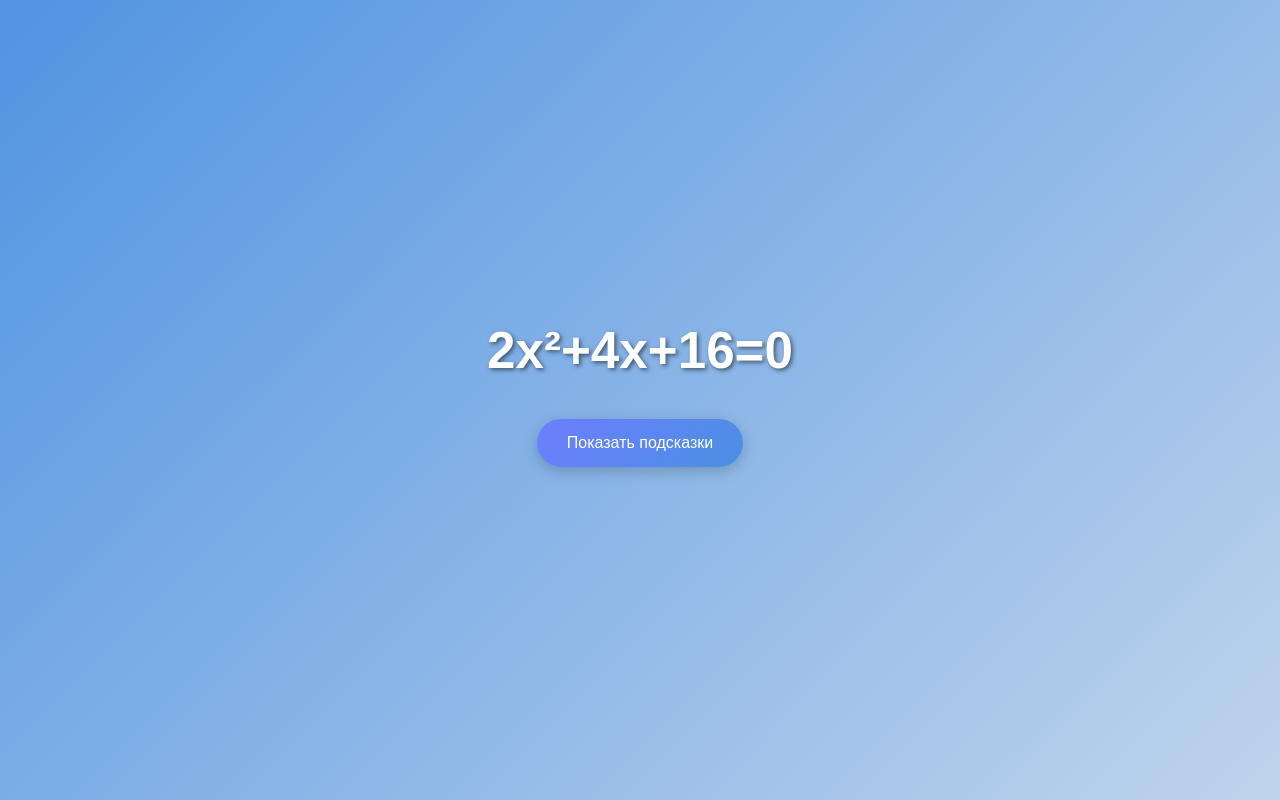
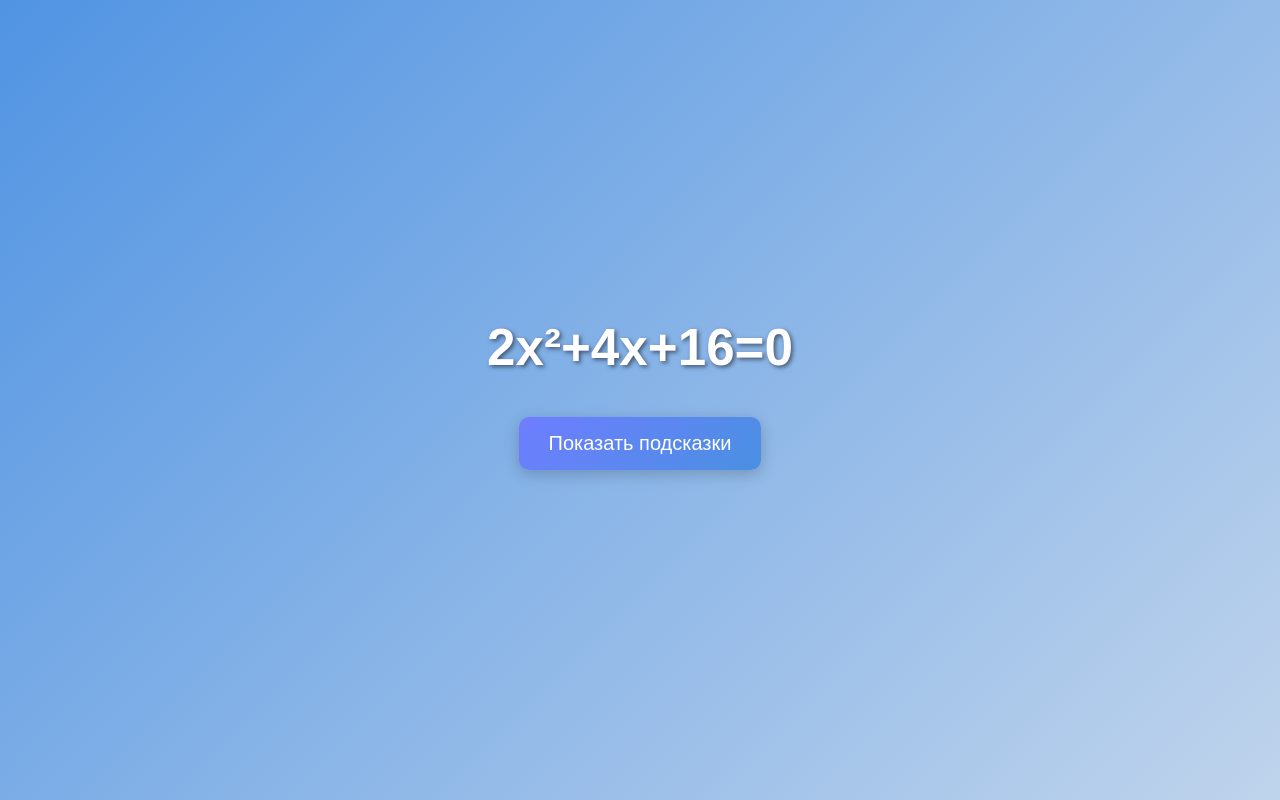
Before and after one commit to Astemir-Gurizhev/box-app, a React (Vite) app: page / in a window 1280 px wide. Built offline with nearby package versions, Linux system fonts and the light colour scheme.

Commit message:
Updated styles btn

```diff
--- /dev/null
+++ b/src/components/request-form/RequestForm.module.css
@@ -0,0 +1,4 @@
+.btn {
+	font-size: 20px;
+	border-radius: 10px;
+}
--- a/src/components/request-form/RequestForm.tsx
+++ b/src/components/request-form/RequestForm.tsx
@@ -3,6 +3,7 @@ import { fetchChatResponse } from '../../api/api'
 import { clearSymbols, russianRequest, task } from '../../data/data'
 import { Spinner } from '../../ui/Spinner'
 import { QuestionList } from '../question-list/QuestionList'
+import styles from './RequestForm.module.css'
 
 export const RequestForm = () => {
 	const [textQuestion, setTextQuestion] = useState<string[]>([])
@@ -56,7 +57,11 @@ export const RequestForm = () => {
 	return (
 		<>
 			<h2>{task}</h2>
-			<button onClick={handleCreateQuestions} disabled={loadingQuestions}>
+			<button
+				className={styles.btn}
+				onClick={handleCreateQuestions}
+				disabled={loadingQuestions}
+			>
 				{loadingQuestions ? (
 					<span>
 						Загрузка <Spinner />
```
